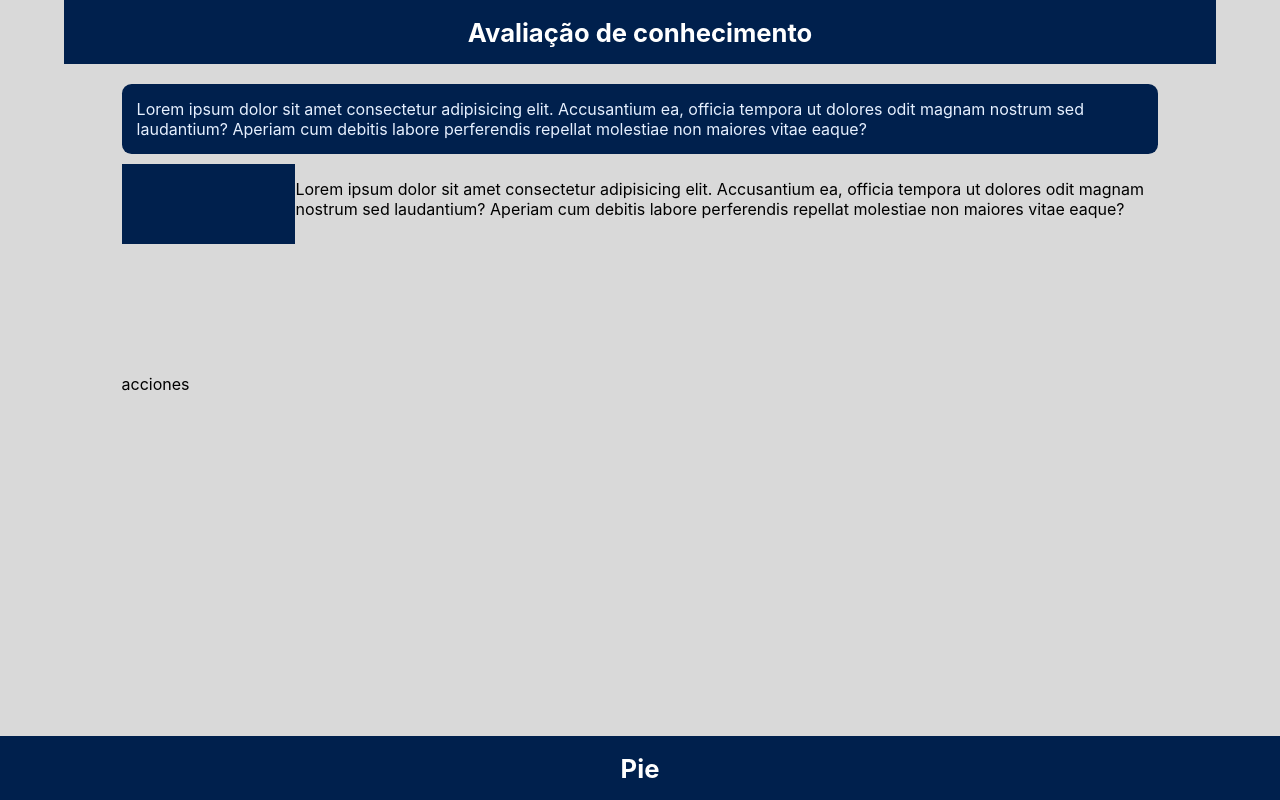
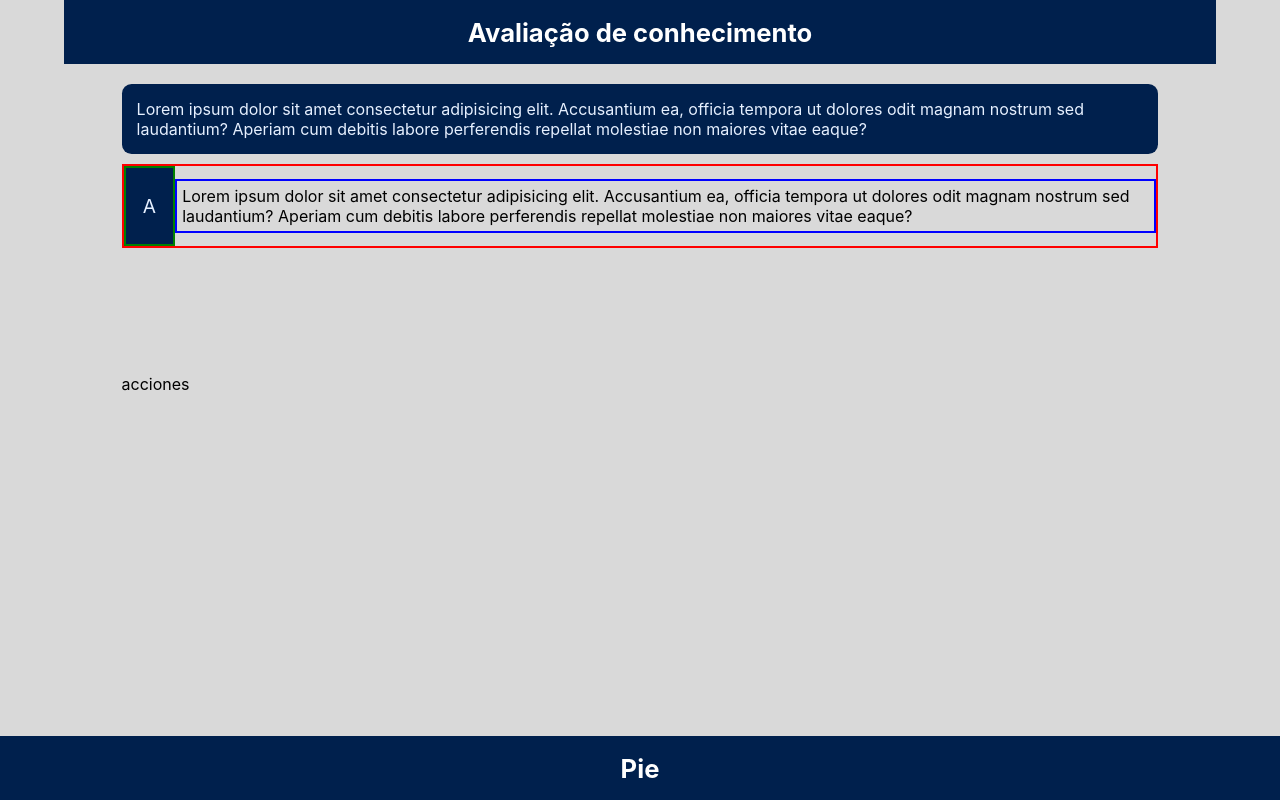
Before and after one commit to HardBoris/studytor-spa, a React (Create React App) app: page / in a window 1280 px wide. Built offline with nearby package versions, Linux system fonts and the light colour scheme.

Commit message:
feat: componente alternativa

```diff
--- a/src/components/Alternativa/alternativa.css
+++ b/src/components/Alternativa/alternativa.css
@@ -7,98 +7,91 @@
   font-size: 1rem;
   display: flex;
   flex-direction: row;
+  justify-content: center;
   align-items: center;
+  border: 2px solid red;
 }
 
 .alternativa {
-  width: 80px;
+  width: 20%;
   min-height: 80px;
   height: 100%;
-  margin-bottom: 10px;
   padding: 15px;
   background-color: var(--primary-85);
   color: var(--primary-light);
-  flex: 1;
+  display: flex;
+  flex-direction: row;
+  justify-content: center;
+  align-items: center;
+  font-size: 1.2rem;
+  border: 2px solid green;
 }
 
 .alternativa-contenido {
+  width: 80%;
   min-height: 50px;
   height: fit-content;
-  margin-bottom: 10px;
-  flex: 6;
+  padding: 5px;
+  border: 2px solid blue;
 }
 
-/*@media (min-width: 321px) {
-  .pregunta-frame {
-    font-size: 0.8rem;
+@media (min-width: 321px) {
+  .alternativa-frame {
   }
 
-  .pregunta {
+  .alternativa {
   }
 
-  .alternativas {
-  }
-
-  .pregunta-accion {
+  .alternativa-contenido {
   }
 }
 
 @media (min-width: 376px) {
-  .pregunta-frame {
-    font-size: 0.8rem;
+  .alternativa-frame {
   }
 
-  .pregunta {
+  .alternativa {
+    width: 15%;
   }
 
-  .alternativas {
-  }
-
-  .pregunta-accion {
+  .alternativa-contenido {
+    width: 85%;
   }
 }
 
 @media (min-width: 426px) {
-  .pregunta-frame {
-    font-size: 0.8rem;
+  .alternativa-frame {
   }
 
-  .pregunta {
+  .alternativa {
   }
 
-  .alternativas {
-  }
-
-  .pregunta-accion {
+  .alternativa-contenido {
   }
 }
 
 @media (min-width: 769px) {
-  .pregunta-frame {
-    font-size: 0.8rem;
+  .alternativa-frame {
   }
 
-  .pregunta {
+  .alternativa {
+    width: 10%;
   }
 
-  .alternativas {
-  }
-
-  .pregunta-accion {
+  .alternativa-contenido {
+    width: 90%;
   }
 }
 
 @media (min-width: 1025px) {
-  .pregunta-frame {
-    font-size: 0.8rem;
+  .alternativa-frame {
   }
 
-  .pregunta {
+  .alternativa {
+    width: 5%;
   }
 
-  .alternativas {
+  .alternativa-contenido {
+    width: 95%;
   }
-
-  .pregunta-accion {
-  }
-}*/
+}
--- a/src/components/Alternativa/index.tsx
+++ b/src/components/Alternativa/index.tsx
@@ -3,7 +3,7 @@ import "./alternativa.css";
 export const Alternativa = () => {
   return (
     <div className="alternativa-frame">
-      <div className="alternativa"></div>
+      <div className="alternativa">A</div>
       <div className="alternativa-contenido">
         Lorem ipsum dolor sit amet consectetur adipisicing elit. Accusantium ea,
         officia tempora ut dolores odit magnam nostrum sed laudantium? Aperiam
```
